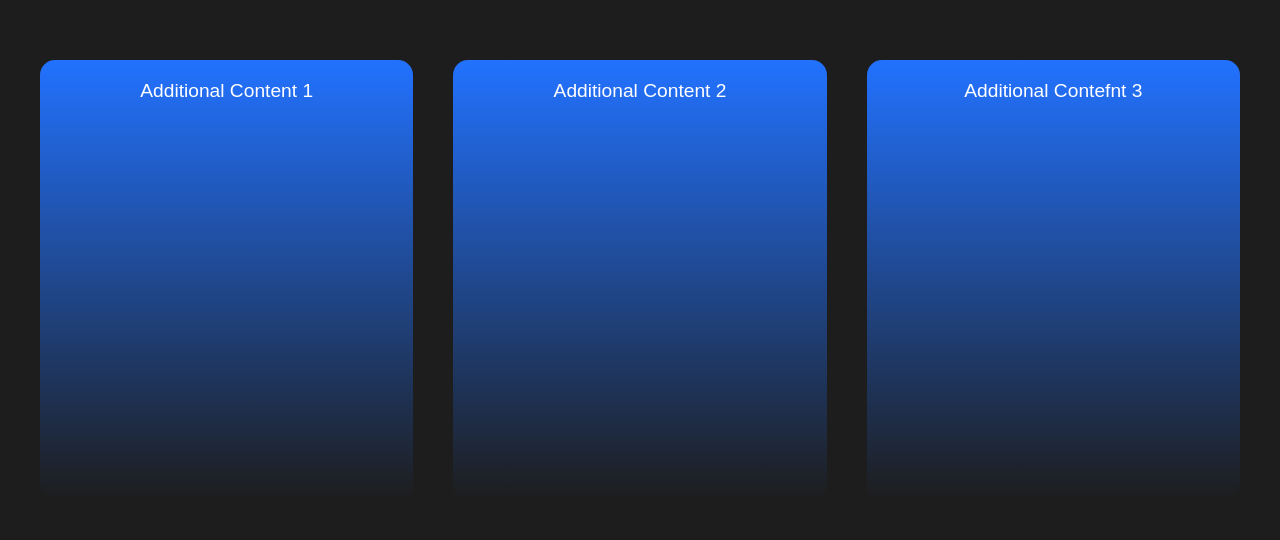
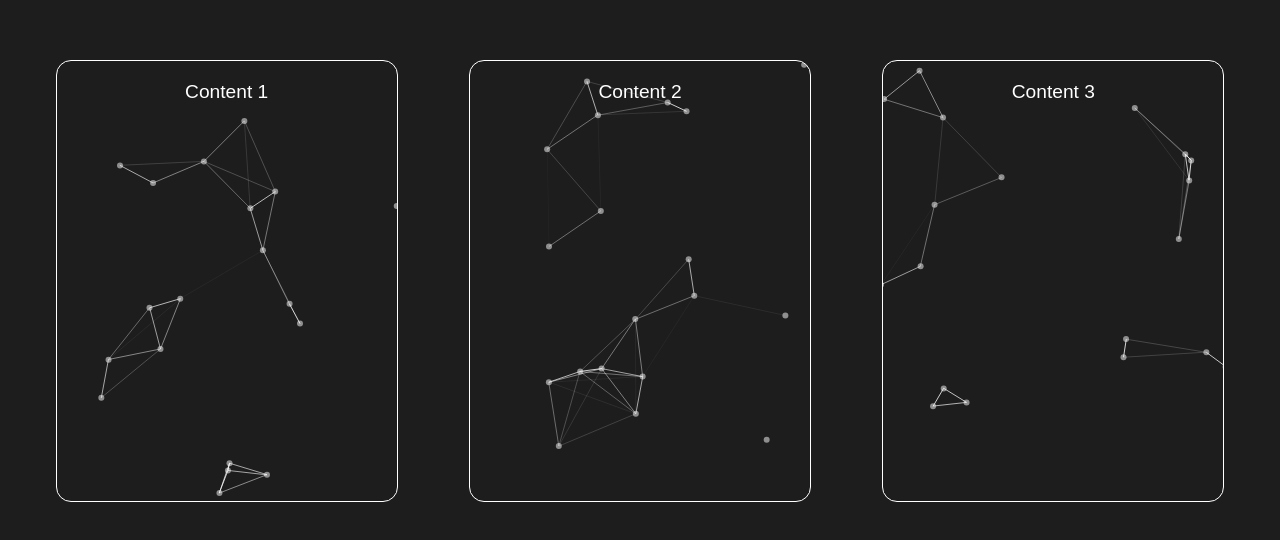
Before and after one commit to Xeriioo/Projet_ALT, a plain HTML site: page index.html in a window 1280 px wide. Shown: the part 780-1320 px from the top of the page. Drawn offline with nearby package versions, Linux system fonts and the light colour scheme; a web font is replaced by a local one.

Commit message:
Ajout de particle-js dans les boxe - masquage barre de défilement dans nav webkit

```diff
--- a/index.html
+++ b/index.html
@@ -1,16 +1,17 @@
 <!DOCTYPE html>
-<html lang="en">
+<html lang="fr">
   <head>
-    <meta charset="UTF-8">
-    <meta name="viewport" content="width=device-width, initial-scale=1.0">
-    <title>Clément Le Bris - CV/Portfolio</title>
-    <link rel="stylesheet" href="styles/styles.css">
-    <link href="https://fonts.googleapis.com/css2?family=Lemon+Milk&display=swap" rel="stylesheet">
+    <meta charset="UTF-8" />
+    <meta name="viewport" content="width=device-width, initial-scale=1.0" />
+    <title>Clément Le Bris</title>
+    <link rel="stylesheet" href="styles/styles.css" />
+    <link href="https://fonts.googleapis.com/css2?family=Lemon+Milk&display=swap" rel="stylesheet" />
+    <script src="https://cdn.jsdelivr.net/particles.js/2.0.0/particles.min.js"></script>
   </head>
   <body>
     <nav>
       <ul>
-            <li><a href="#home">Home</a></li>
+        <li><a href="#home">Accueil</a></li>
         <li><a href="#about">A propos</a></li>
         <li><a href="content/cv.pdf">CV</a></li>
       </ul>
@@ -18,16 +19,23 @@
 
     <div class="presentation">
       <p class="nom">Clément Le Bris</p>
-        <p><span class="dynamic-text"></span></p>
+      <p><span class="txt-dynamique"></span></p>
     </div>
 
     <div class="contenu-add">
-        <div class="box">Additional Content 1</div>
-        <div class="box">Additional Content 2</div>
-        <div class="box">Additional Contefnt 3</div>
+      <div class="box">
+        <div id="particles-js-1"></div>
+        Content 1
       </div>
-
-
+      <div class="box">
+        <div id="particles-js-2"></div>
+        Content 2
+      </div>
+      <div class="box">
+        <div id="particles-js-3"></div>
+        Content 3
+      </div>
+    </div>
     <script src="scripts/scripts.js"></script>
   </body>
 </html>
--- a/scripts/scripts.js
+++ b/scripts/scripts.js
@@ -1,6 +1,6 @@
 document.addEventListener('DOMContentLoaded', () => {
-    const dynamicText = document.querySelector('.dynamic-text');
-    const texts = ["étudiant en R&T", "Passionné de technologie"];
+    const dynamicText = document.querySelector('.txt-dynamique');
+    const texts = ["étudiant en R&T", "lutte blyaeth"];
     let textIndex = 0;
     let charIndex = 0;
 
@@ -21,3 +21,42 @@ document.addEventListener('DOMContentLoaded', () => {
 
     typeText();
 });
+
+
+document.addEventListener('DOMContentLoaded', function () {
+    particlesJS('particles-js-1', {
+        particles: {
+            number: { value: 100 },
+            color: { value: '#ffffff' },
+            shape: { type: 'circle' },
+            opacity: { value: 0.5 },
+            size: { value: 3 },
+            line_linked: { enable: true },
+            move: { speed: 1 }
+        }
+    });
+
+    particlesJS('particles-js-2', {
+        particles: {
+            number: { value: 100 },
+            color: { value: '#ffffff' },
+            shape: { type: 'circle' },
+            opacity: { value: 0.5 },
+            size: { value: 3 },
+            line_linked: { enable: true },
+            move: { speed: 1 }
+        }
+    });
+
+    particlesJS('particles-js-3', {
+        particles: {
+            number: { value: 100 },
+            color: { value: '#ffffff' },
+            shape: { type: 'circle' },
+            opacity: { value: 0.5 },
+            size: { value: 3 },
+            line_linked: { enable: true },
+            move: { speed: 1 }
+        }
+    });
+});
--- a/styles/styles.css
+++ b/styles/styles.css
@@ -3,13 +3,19 @@ body {
   margin: 0;
   padding: 0;
   overflow-x: hidden;
-    background-color: #1D1D1D;
-    font-family: 'Lemon Milk', sans-serif;
+  background-color: #1d1d1d;
+  font-family: "Lemon Milk", sans-serif;
   color: aliceblue;
+  -ms-overflow-style: none;
+  scrollbar-width: none;
+}
+
+::-webkit-scrollbar {
+  display: none;
 }
 
 nav {
-    background-color: #1D1D1D; /* Transparent background */
+  background-color: #1d1d1d;
   position: fixed;
   width: 100%;
   top: 0;
@@ -55,7 +61,7 @@ nav ul li a {
   font-size: 3em;
 }
 
-.dynamic-text {
+.txt-dynamique {
   font-size: 1.5em;
   animation: typing 3s steps(30, end) infinite;
   white-space: nowrap;
@@ -63,23 +69,48 @@ nav ul li a {
   border-right: 2px solid;
 }
 
-
 .contenu-add {
   display: flex;
   justify-content: space-around;
   padding: 20px;
+  flex-wrap: wrap;
   opacity: 1;
 }
 
 .contenu-add .box {
   margin: 20px;
   font-size: 1.2em;
-    background: linear-gradient(to bottom, #2272FF, #1D1D1D);
   border-radius: 15px;
   padding: 20px;
   color: white;
-    flex: 1;
+  flex: 1 1 300px;
   text-align: center;
-    height: 400px; /* Adjust the height as needed */
-    width: 100px;
+  height: 400px;
+  max-width: 300px;
 }
+
+.box {
+  position: relative;
+  overflow: hidden;
+  border: 1px solid white;
+}
+
+.box #particles-js-1,
+.box #particles-js-2,
+.box #particles-js-3 {
+  position: absolute;
+  top: 0;
+  left: 0;
+  width: 100%;
+  height: 100%;
+  z-index: 0;
+}
+
+/*
+ * Cette règle CSS s'applique à tous les éléments enfants directs des éléments avec la classe "box",
+ * sauf ceux avec les IDs "particles-js-1", "particles-js-2" et "particles-js-3".
+ */
+.box > *:not(#particles-js-1):not(#particles-js-2):not(#particles-js-3) {
+  position: relative;
+  z-index: 1;
+}
```
Lines whose indentation alone changed are shown as unchanged.
